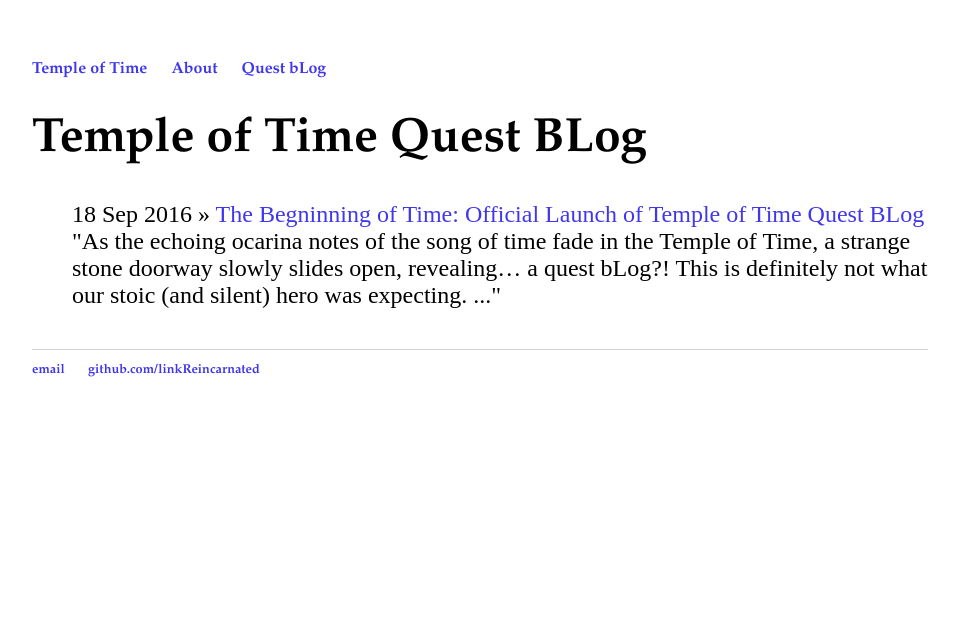
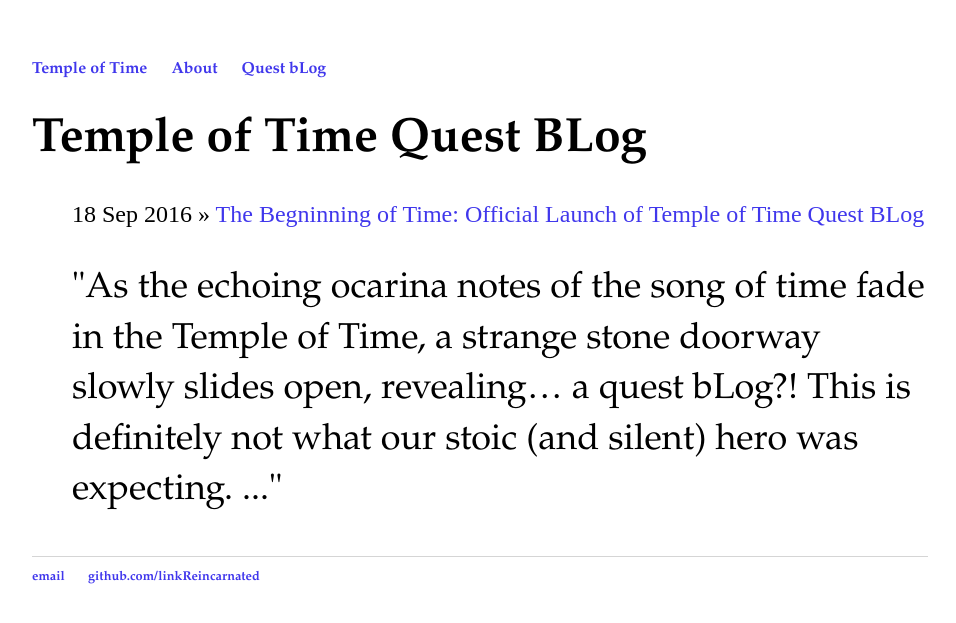
Before and after one commit to linkReincarnated/linkReincarnated.github.io, a Jekyll site: the page built from blog/index.html, in a window 1280 px wide. Shown: the top 623 px of the page, without its empty margins (160-1116 px from the left). Built offline with Jekyll 4.4.1, drawn with Linux system fonts in a browser that asks for light colours.

Commit message:
Update index.html

```diff
--- a/blog/index.html
+++ b/blog/index.html
@@ -8,7 +8,7 @@ title: Temple of Time Quest BLog
 	  {% for post in site.posts %}
 	    <li>
 	    	<span>{{ post.date | date_to_string }}</span> » <a href="{{ post.url }}" title="{{ post.title }}">{{ post.title }}</a>
-	    	"{{ post.excerpt  | remove: '<p>' | remove: '</p>' }}..."
+	    	<p>"{{ post.excerpt  | remove: '<p>' | remove: '</p>' }}..."</p>
 	    </li>
 	  {% endfor %}
 	</ul>
```
